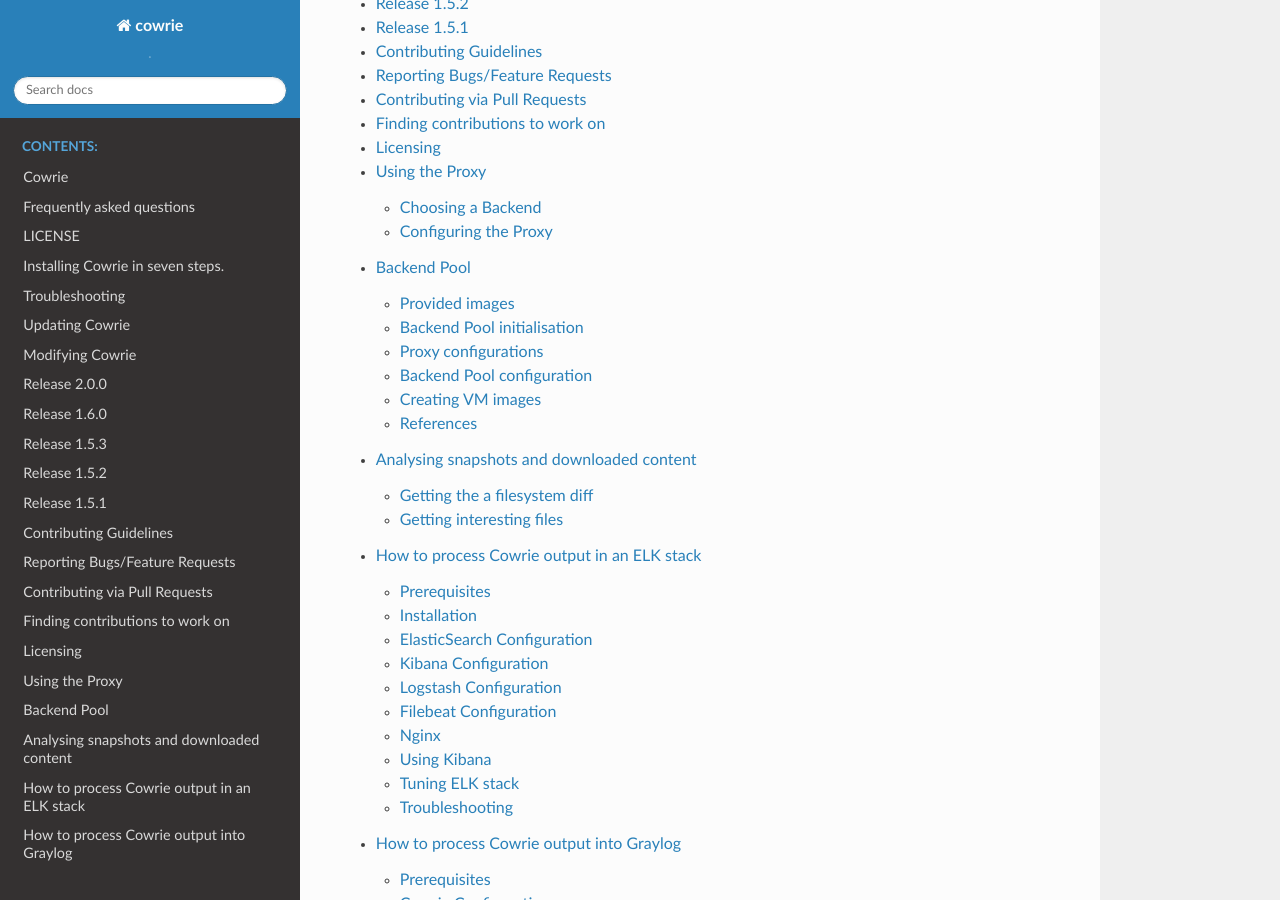
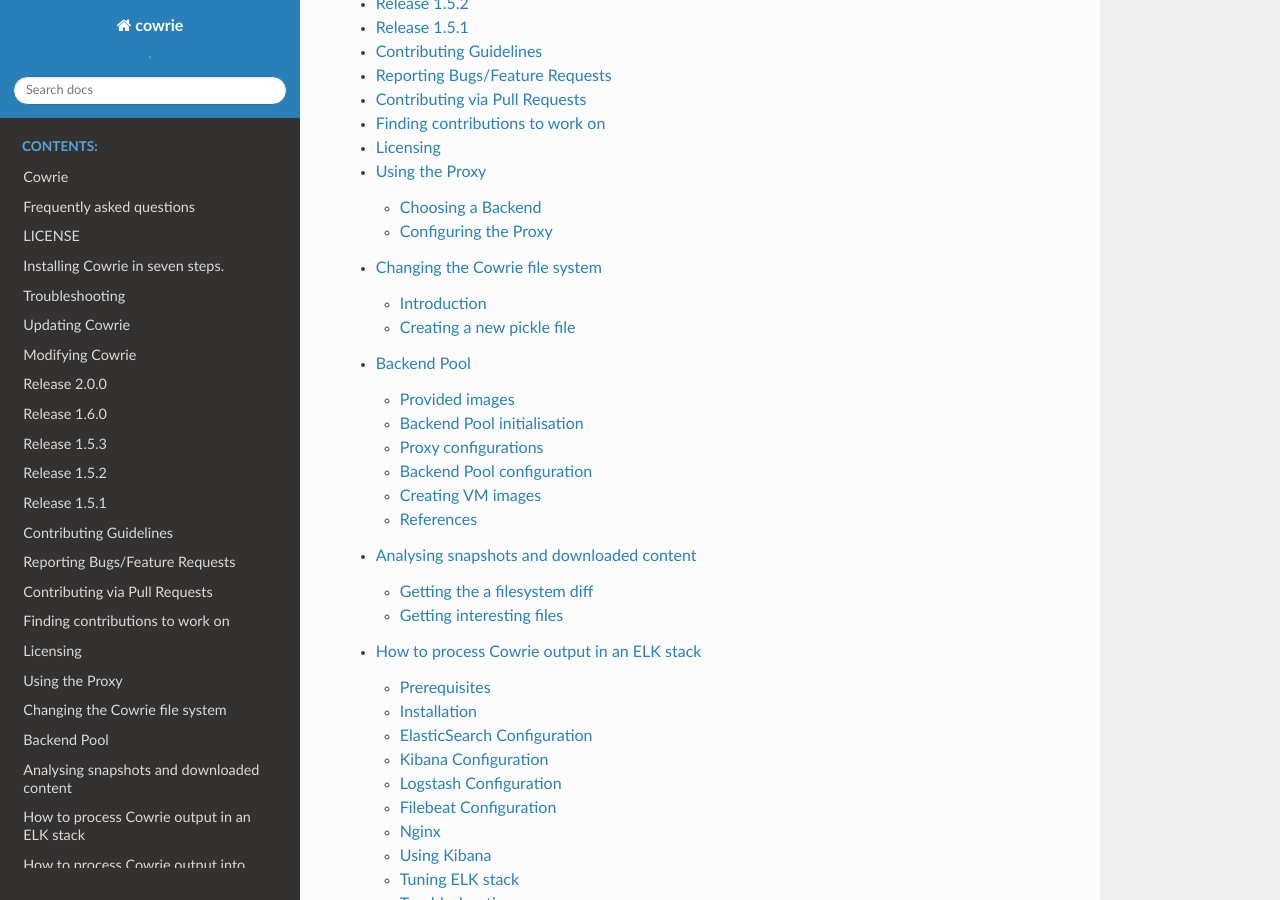
Before and after one commit to cowrie/cowrie, a Sphinx documentation site: the page built from docs/index.rst, in a window 1280 px wide and 900 px high, scrolled down 1128 px. Built offline with Sphinx 7.4.7 and the Read the Docs theme 2.0.0, drawn with Linux system fonts in a browser that asks for light colours; the version number could not be read and is left out; part of the change alters nothing that is shown.

Commit message:
honeyfs docs

```diff
--- /dev/null
+++ b/docs/HONEYFS.rst
@@ -0,0 +1,31 @@
+
+Changing the Cowrie file system
+###############################
+
+Introduction
+************
+
+Part of Cowrie is an emulated file system. Each honeypot visitor will get
+their own personal copy of this file system and this will deleted when they
+log off. They can delete or change any file, nothing will be preserved.
+
+The file system implementation consists of two pieces, the `pickle` file,
+which holds metadata for the files (filename, directory, permissions, owner,
+size, file type, etc), and the `honeyfs` directory that holds file contents.
+The honeyfs directory only has certain files by default. Most files do not
+have content associated with them.
+
+To show the contents of the file, it needs both a meta data entry (pickle)
+and a honeyfs file.
+
+Creating a new pickle file
+**************************
+
+Create a directory where you put all files you'd like to be show in your filesystem
+Create the pickle file::
+
+  ./bin/createfs -l YOUR-DIR -d DEPTH -o ./share/cowrie/custom.pickle
+
+Make sure your config picks up custom.pickle, or rename it to fs.pickle
+
+The pickle file just gives the layout of filesystem. If you actually need the files to be really there (for example to read them), you'll have to create them in honeyfs/xxx
--- a/docs/index.rst
+++ b/docs/index.rst
@@ -17,6 +17,7 @@ Welcome to Cowrie's documentation!
    CHANGELOG.rst
    CONTRIBUTING.rst
    PROXY.rst
+   HONEYFS.rst
    BACKEND_POOL.rst
    SNAPSHOTS.rst
    elk/README.rst
```
